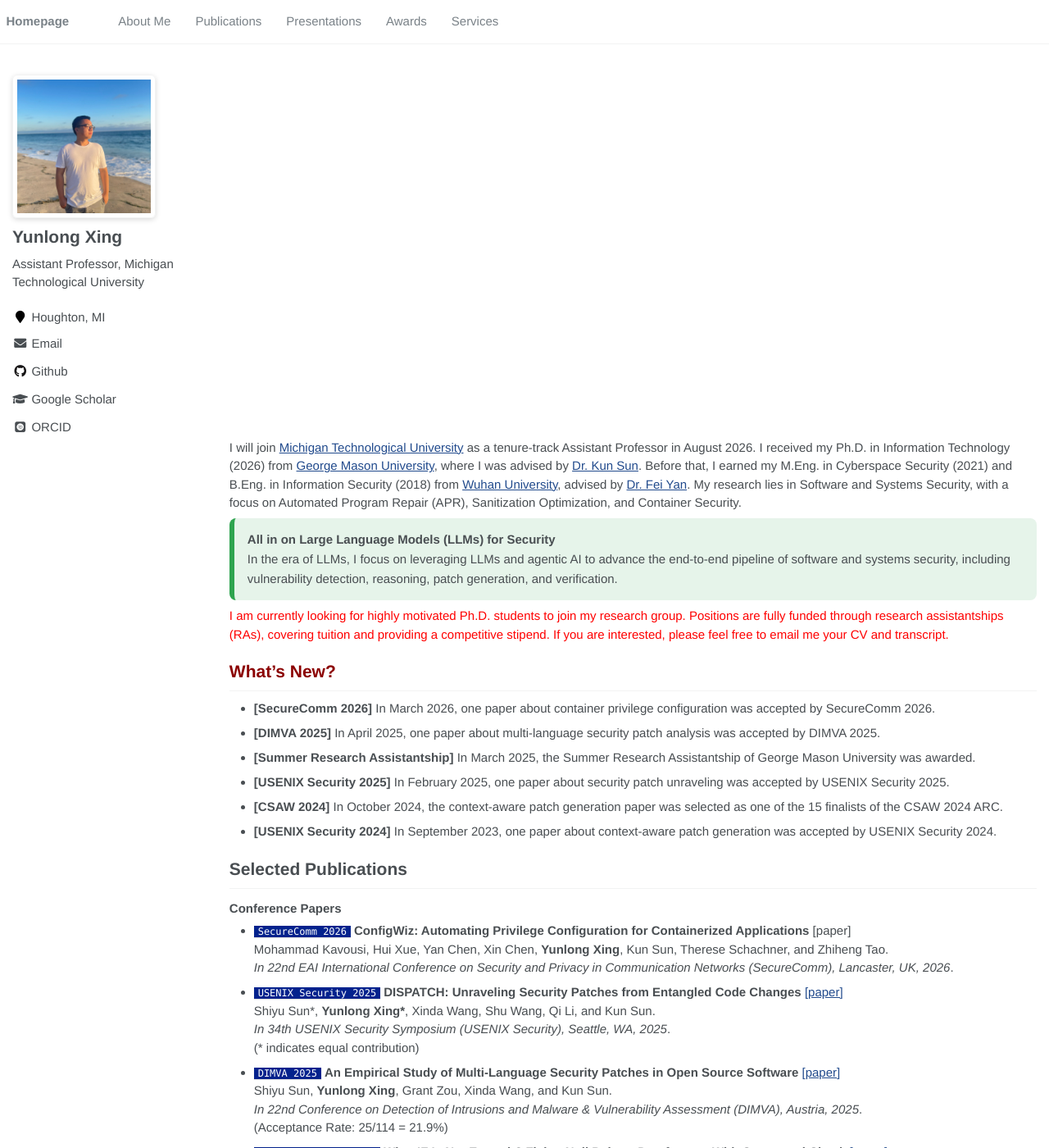
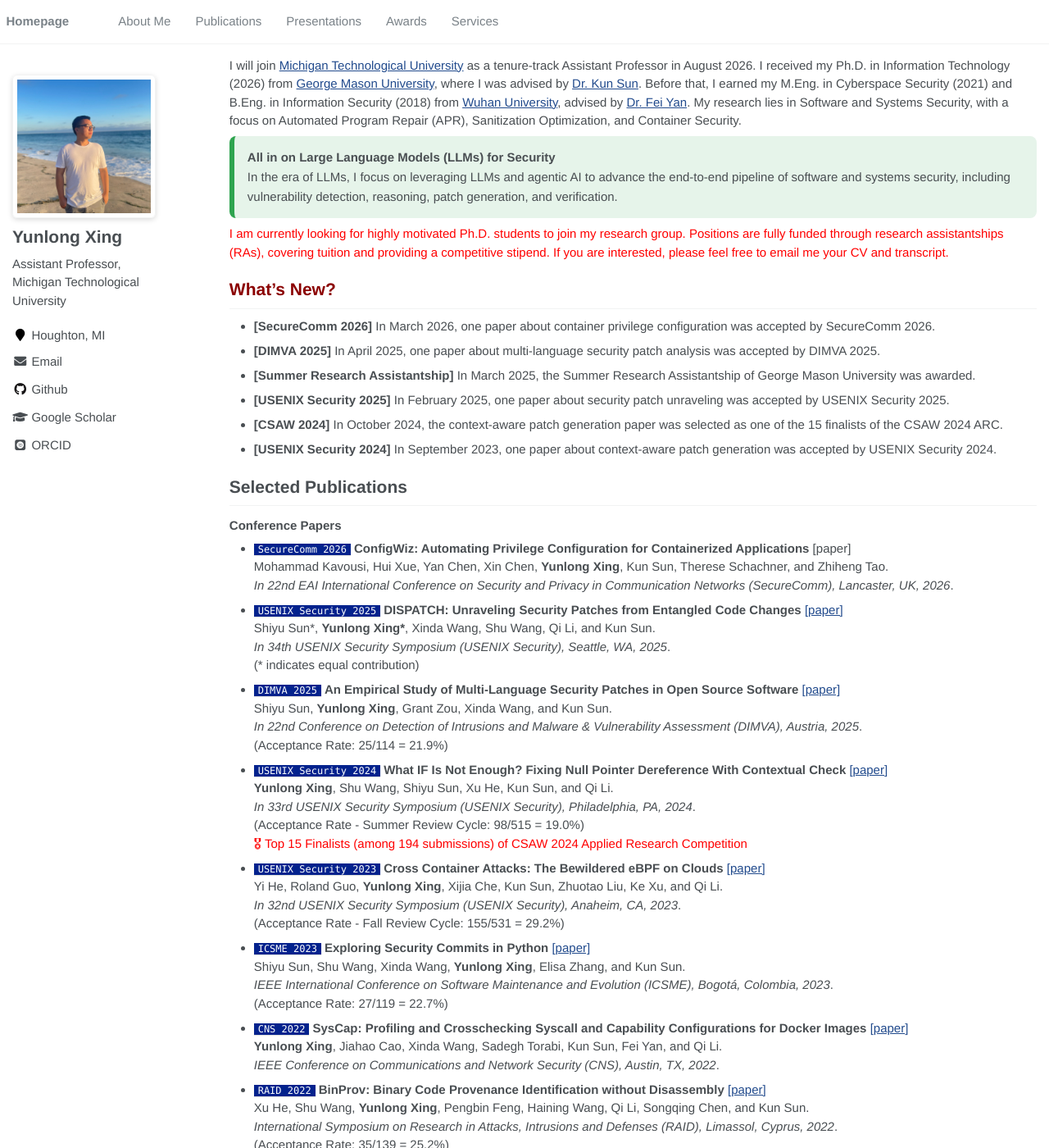
Before and after one commit to YunlongXing/yunlongxing.github.io, a Jekyll site: the page built from _pages/about.md, in a window 1280 px wide and 1400 px high. Shown: the whole window at 82% size. Built offline with Jekyll 4.4.1, drawn with Linux system fonts in a browser that asks for light colours; some web fonts are replaced.

Commit message:
Remove sidebar styles from main.scss

```diff
--- a/assets/css/main.scss
+++ b/assets/css/main.scss
@@ -109,7 +109,3 @@ h1:before, .anchor:before {
   border-radius: 6px;
   box-shadow: 0 2px 6px rgba(0,0,0,0.15);
 }
-
-.sidebar {
-  width: 280px;
-}
```
